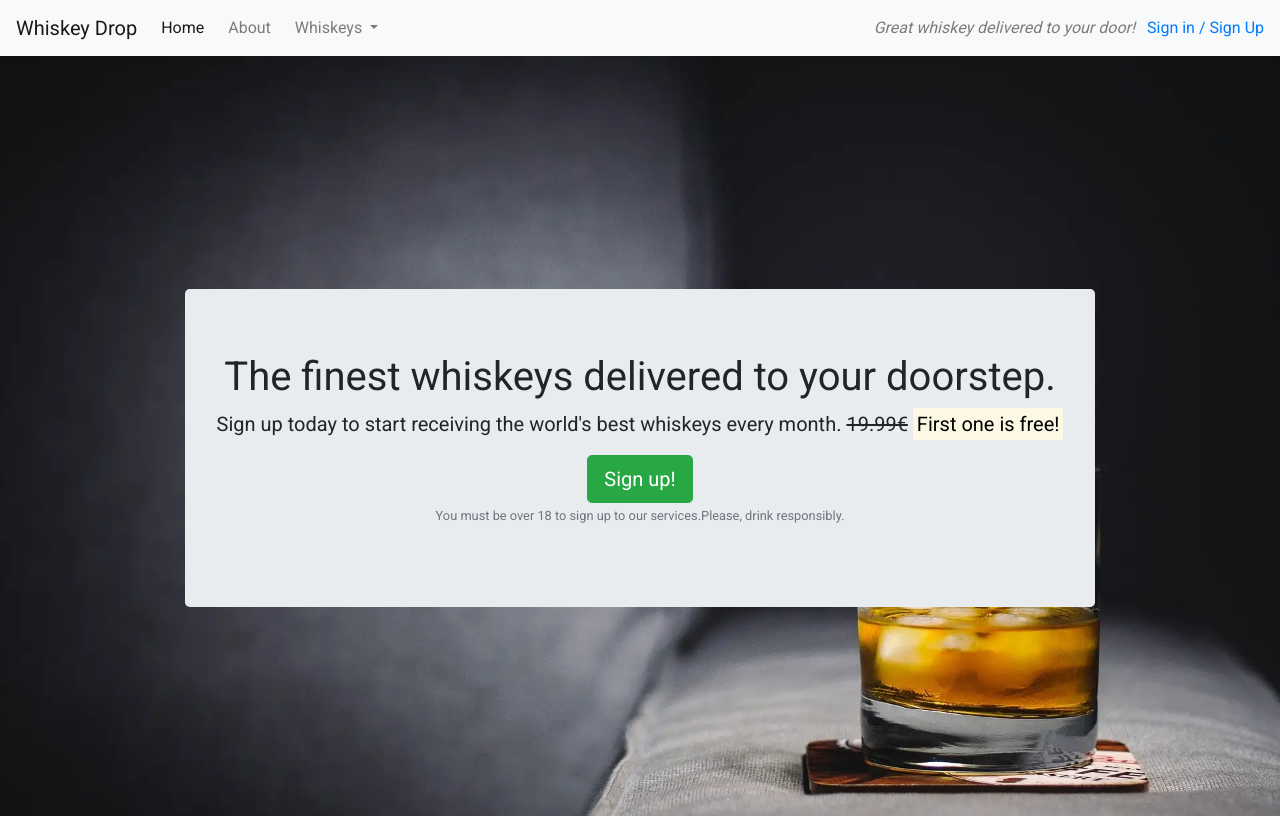
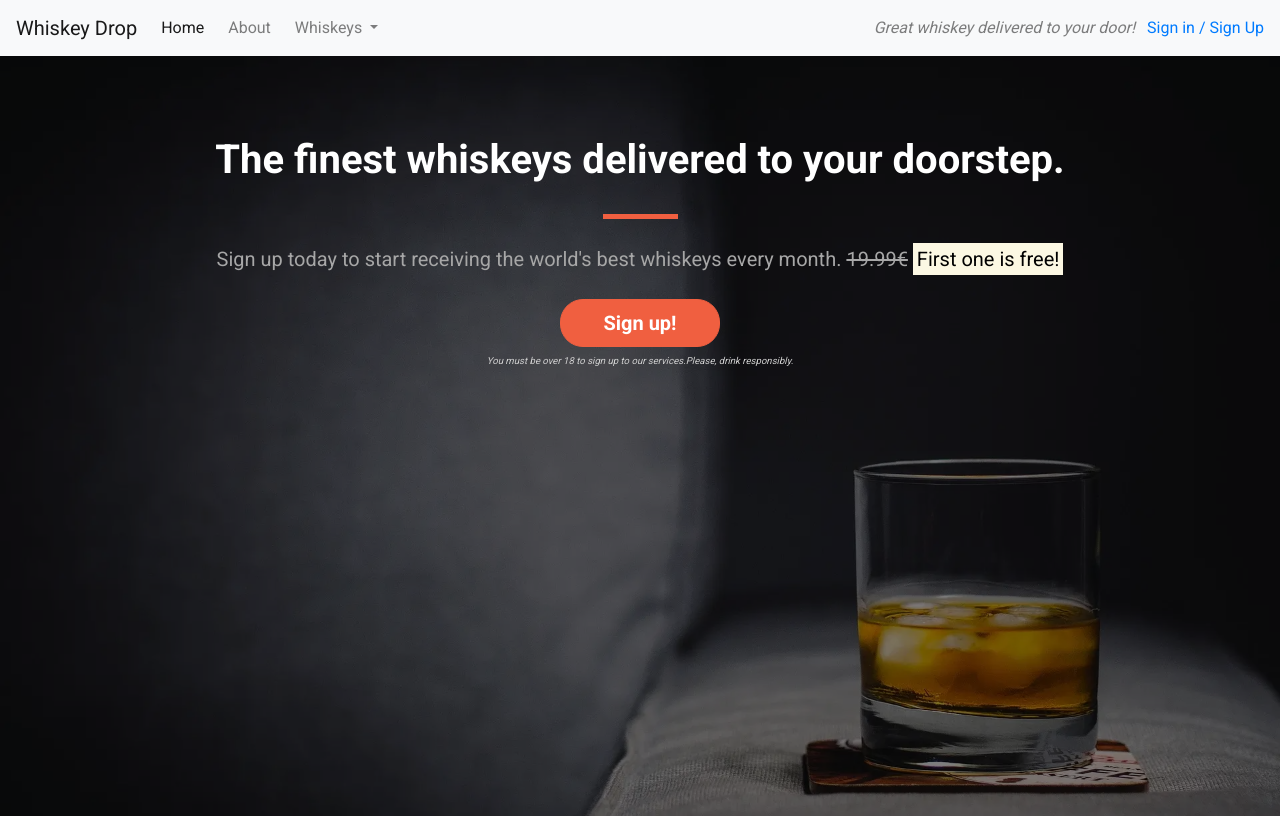
Before and after one commit to sbojorge/Whiskey-Drop, a plain HTML site: page index.html in a window 1280 px wide. Shown: the top 816 px of the page. Drawn offline with nearby package versions, Linux system fonts and the light colour scheme.

Commit message:
Style callout section

```diff
--- a/assets/css/style.css
+++ b/assets/css/style.css
@@ -18,8 +18,83 @@ body {
     display: flex;
     align-items: center;
     justify-content: center;
+
+    position: relative;
+}
+
+.opaque-overlay {
+    position: absolute;
+    top: 0;
+    left: 0;
+    height: 100%;
+    width: 100%;
+    background-color: rgba(0, 0, 0, 0.5);
 }
 
 /*.quotes-container {};*/
 
 /*.features-container {};*/
+
+/* Block dividers */
+
+.block-divider {
+    width: 75px;
+    height: 5px;
+    border: 0;
+
+}
+
+.block-divider-orange {
+    background-color: #f05f40;
+}
+
+.block-divider-short{
+    width: 35px;
+}
+
+/* Jumbotron */
+
+.jumbotron {
+    background-color: transparent;
+}
+
+.jumbotron-header {
+    color: white;
+    font-weight: bold;
+    margin-bottom: 30px;
+}
+
+.jumbotron .lead {
+    margin: 25px 0;
+    color: #a7a7a7;
+
+}
+
+.jumbotron small {
+    font-size: 60%;
+    font-style: italic;
+    color: #d0d0d0;
+
+}
+
+/*Buttons */
+
+.btn-cta {
+    font-weight: bold;
+    border-radius: 23px;
+    width: 160px;
+}
+
+.btn-red {
+    color: white;
+    background-color: #f05f40;
+    border-color: #f05f40;
+}
+
+.btn-red:hover,
+.btn-red:active,
+.btn-red:focus,
+.btn-red:active:focus{
+    background-color: #df4929;
+    border-color: #df4929;
+}
--- a/index.html
+++ b/index.html
@@ -59,15 +59,17 @@
 
     <!-- Callout -->
     <div class="container-fluid callout-container">
+        <div class="opaque-overlay">
             <div class="row">
                 <div class="col-12">
                     <section class="callout jumbotron mt-3 text-center">
-                    <h1>The finest whiskeys delivered to your doorstep.</h1>
+                        <h1 class="jumbotron-header">The finest whiskeys delivered to your doorstep.</h1>
+                        <hr class="block-divider block-divider-orange">
                         <p class="lead">Sign up today to start receiving the world's best whiskeys every month.
                             <s class="d-none d-sm-inline">19.99€</s>
                             <span class="d-inline d-sm-none"><br></span>
                             <strong><mark>First one is free!</strong></mark></p>
-                    <button class="btn btn-success btn-lg" data-toggle="modal" data-target="#signUpModal">Sign
+                        <button class="btn btn-lg btn-cta btn-red" data-toggle="modal" data-target="#signUpModal">Sign
                             up!</button>
                         <p class="text-muted"><small>You must be over 18 to sign up to our services.Please, drink
                                 responsibly.</small></p>
@@ -75,6 +77,8 @@
                 </div>
             </div>
         </div>
+    </div>
+
     <!-- /.callout -->
 
     <!-- Quotes -->
```
Lines whose indentation alone changed are shown as unchanged.
